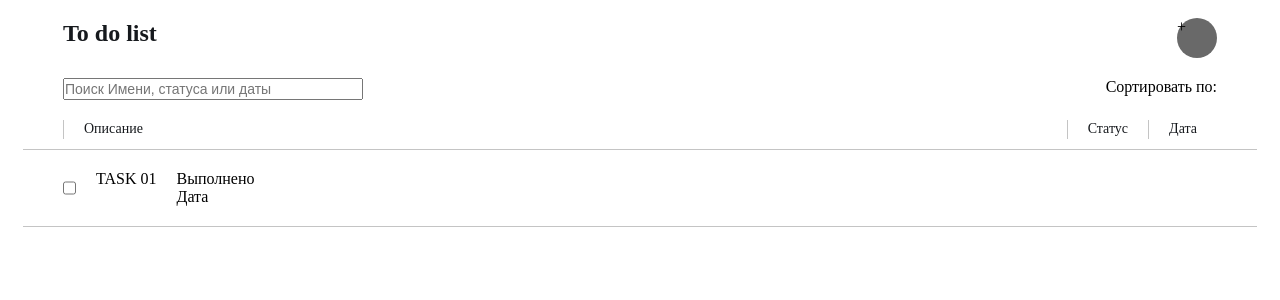
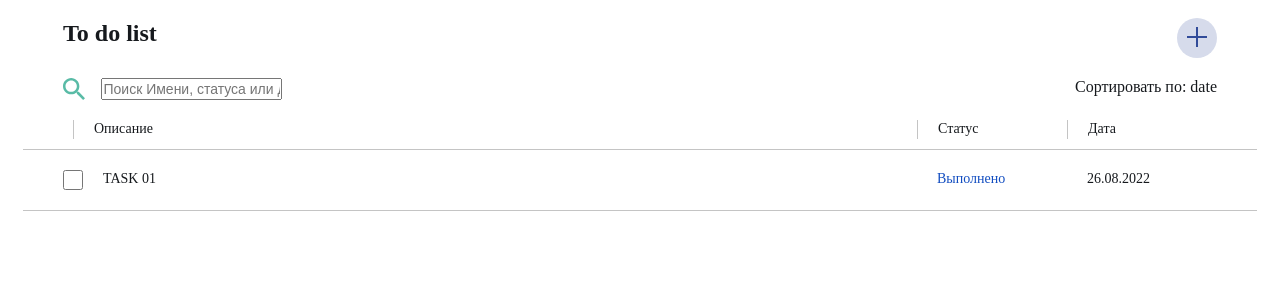
Before and after one commit to teacher-cheater/ToDoList-vue3, a Vue app: page / in a window 1280 px wide. Shown: the top 300 px of the page. Built offline with nearby package versions, Linux system fonts and the light colour scheme.

Commit message:
display page made

```diff
--- a/src/App.vue
+++ b/src/App.vue
@@ -2,26 +2,32 @@
   <div class="container">
     <div class="header">
       <h1 class="header__title">To do list</h1>
-      <div class="header__add-task">+</div>
+      <div class="header__add-task"><span class="header__icon"></span></div>
     </div>
     <div class="search">
-      <input class="search__text" type="text" placeholder="Поиск Имени, статуса или даты"/>
-      <p class="search__sort">Сортировать по:</p>
+      <div class="search__content">
+        <img src="./icons/search.svg" alt="search">
+        <input class="search__text" type="text" placeholder="Поиск Имени, статуса или даты"/>
+      </div>
+
+      <p class="search__sort">Сортировать по: <span>date</span></p>
     </div>
     <div class="text">
       <p class="subtext">Описание</p>
       <div class="sort">
-        <p class="subtext">Статус</p>
-        <p class="subtext">Дата</p>
+        <p class="subtext-status">Статус</p>
+        <p class="subtext-date">Дата</p>
       </div>
       </div>
     <div class="tasks">
       <div class="task">
-        <input type="checkbox" name="checkbox" id="checkbox">
-        <p class="problem">TASK 01</p>
+        <div class="content">
+          <input type="checkbox" name="checkbox" id="checkbox">
+          <p class="problem">TASK 01</p>
+        </div>
         <div class="block-status">
           <p class="status">Выполнено</p>
-          <p class="date">Дата</p>
+          <p class="date">26.08.2022</p>
         </div>
       </div>
     </div>
@@ -40,6 +46,7 @@ export default {
     max-width: 1330px;
     padding: 0 15px;
     margin: 0 auto;
+    color: #16191D;
   }
   *{
     margin: 0;
@@ -62,12 +69,38 @@ export default {
     width: 40px;
     height: 40px;
     border-radius: 50%;
-    background-color: dimgray;
+    background: #D6DBEB;
+    position: relative;
+    cursor: pointer;
+
+  }
+  .header__icon{
+    background: #314B99;
+    width: 20px;
+    height: 2px;
+    position: absolute;
+    top: 18px;
+    left: 10px;
+  }
+  .header__icon::before{
+    content: '';
+    display: block;
+    position: absolute;
+    top: 0;
+    left: 0;
+    width: 20px;
+    height: 2px;
+    background: #314B99;
+    transform: rotate(90deg);
   }
   .search{
     padding: 10px 40px;
     display: flex;
     justify-content: space-between;
+  }
+  .search__content{
+    display: flex;
+    gap: 16px;
   }
   input:active, :hover, :focus {
        outline: 0;
@@ -86,35 +119,75 @@ export default {
   .text{
     display: flex;
     justify-content: space-between;
-    padding: 10px 40px;
+    padding: 10px 40px 10px 50px;
 
   }
+  .subtext-status,
+  .subtext-date,
   .subtext{
     font-weight: 400;
     font-size: 14px;
     line-height: 132%;
     color: #16191D;
     border-left: 1px solid #C4C4C4;
-    padding: 0 20px;
+    padding: 0 0 0 20px;
+    width: 150px;
+
+  }
+  .subtext{
+    /*padding: 0 0 0 20px;*/
+  }
+  .subtext-status{
+    /*margin-right: 30px;*/
   }
   .sort{
     display: flex;
   }
   #checkbox{
-
+    width: 20px;
+    height: 20px;
+    border: 1px solid #16191D;
   }
   .tasks{
-    /*display: flex;*/
+
   }
   .task{
     display: flex;
+    justify-content: space-between;
     padding: 20px 40px;
-    gap: 20px;
     border-bottom: 1px solid #C4C4C4;
     border-top: 1px solid #C4C4C4;
-  }
-  .problem{
 
   }
 
+  .block-status{
+    display: flex;
+  }
+  .content{
+    display: flex;
+    justify-content: space-between;
+  }
+  .problem{
+    font-weight: 400;
+    font-size: 14px;
+    line-height: 132%;
+    color: #16191D;
+    padding: 0 20px;
+  }
+  .status{
+    font-weight: 400;
+    font-size: 14px;
+    line-height: 132%;
+    padding: 0 0 0 20px;
+    width: 150px;
+    color: #134EC1;
+  }
+  .date{
+    font-weight: 400;
+    font-size: 14px;
+    line-height: 132%;
+    color: #16191D;
+    padding: 0 0 0 20px;
+    width: 150px;
+  }
 </style>
```
Also changed, not shown: src/icons/search.svg (added).
